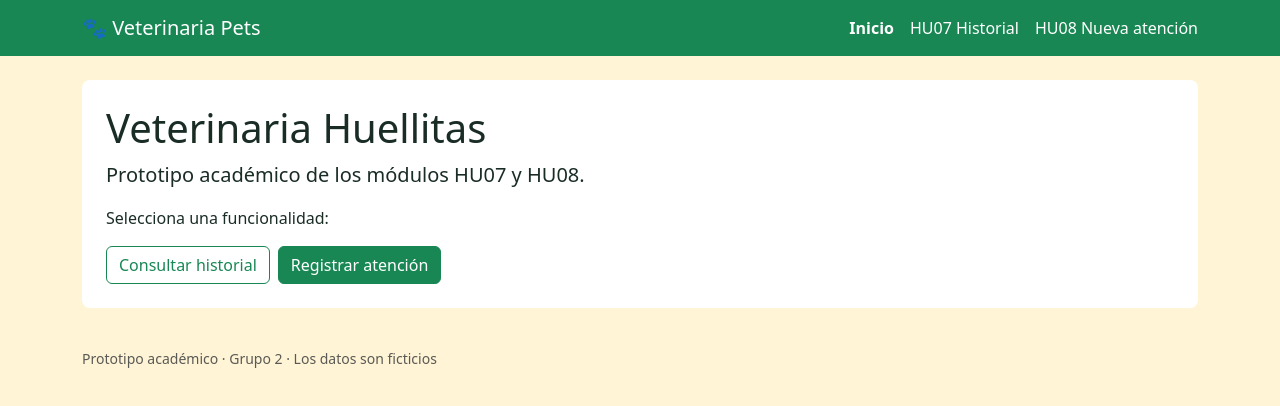
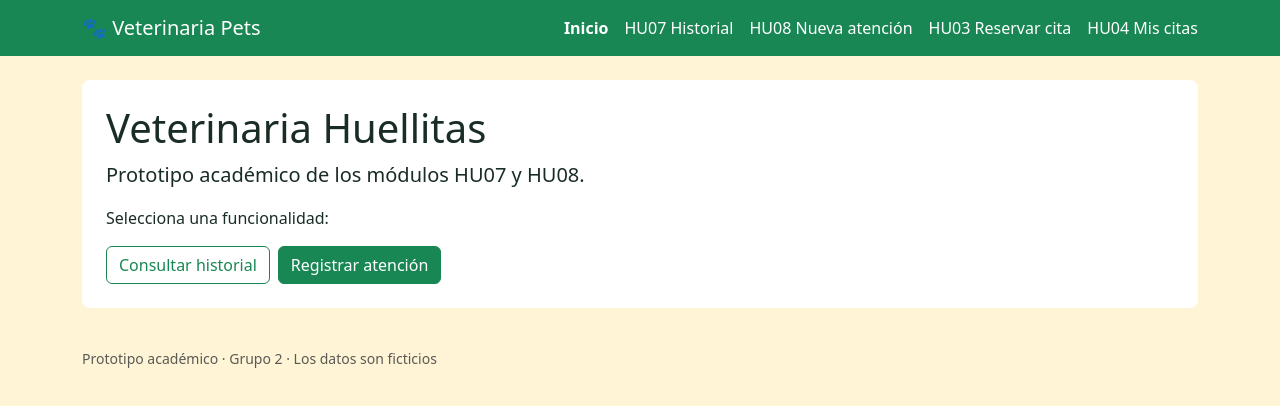
Before and after one commit to LeonelBackend/Veterinaria-Pets, an Angular app: page / in a window 1280 px wide. Shown: the top 406 px of the page. Built offline with nearby package versions, Linux system fonts and the light colour scheme.

Commit message:
Agrega rutas y menu de HU03 y HU04

```diff
--- a/src/app/app.html
+++ b/src/app/app.html
@@ -1 +1,20 @@
-<header class="navbar navbar-expand-lg navbar-dark bg-success"><div class="container"><a class="navbar-brand" routerLink="/">🐾 Veterinaria Pets </a><nav class="d-flex gap-3"><a class="text-white" routerLink="/" routerLinkActive="fw-bold" [routerLinkActiveOptions]="{exact: true}">Inicio</a><a class="text-white" routerLink="/historial" routerLinkActive="fw-bold">HU07 Historial</a><a class="text-white" routerLink="/atenciones/nueva" routerLinkActive="fw-bold">HU08 Nueva atención</a></nav></div></header><main class="container py-4"><router-outlet></router-outlet></main><footer class="container py-3 text-muted small">Prototipo académico · Grupo 2 · Los datos son ficticios</footer>
+<header class="navbar navbar-expand-lg navbar-dark bg-success">
+  <div class="container">
+    <a class="navbar-brand" routerLink="/">🐾 Veterinaria Pets</a>
+    <nav class="d-flex gap-3">
+      <a class="text-white" routerLink="/" routerLinkActive="fw-bold" [routerLinkActiveOptions]="{exact: true}">Inicio</a>
+      <a class="text-white" routerLink="/historial" routerLinkActive="fw-bold">HU07 Historial</a>
+      <a class="text-white" routerLink="/atenciones/nueva" routerLinkActive="fw-bold">HU08 Nueva atención</a>
+      <a class="text-white" routerLink="/reservar" routerLinkActive="fw-bold">HU03 Reservar cita</a>
+      <a class="text-white" routerLink="/mis-citas" routerLinkActive="fw-bold">HU04 Mis citas</a>
+    </nav>
+  </div>
+</header>
+
+<main class="container py-4">
+  <router-outlet></router-outlet>
+</main>
+
+<footer class="container py-3 text-muted small">
+  Prototipo académico · Grupo 2 · Los datos son ficticios
+</footer>
--- a/src/app/app.routes.ts
+++ b/src/app/app.routes.ts
@@ -2,9 +2,13 @@ import { Routes } from '@angular/router';
 import { Inicio } from './pages/inicio/inicio';
 import { Historial } from './pages/historial/historial';
 import { NuevaAtencion } from './pages/nueva-atencion/nueva-atencion';
+import { ReservarCita } from './pages/reservar-cita/reservar-cita';
+import { MisCitas } from './pages/mis-citas/mis-citas';
 export const routes: Routes = [
  {path: '', component: Inicio},
  {path: 'historial', component: Historial},
  {path: 'atenciones/nueva', component: NuevaAtencion},
+ {path: 'reservar', component: ReservarCita},
+ {path: 'mis-citas', component: MisCitas},
  {path: '**', redirectTo: ''}
 ];
```
